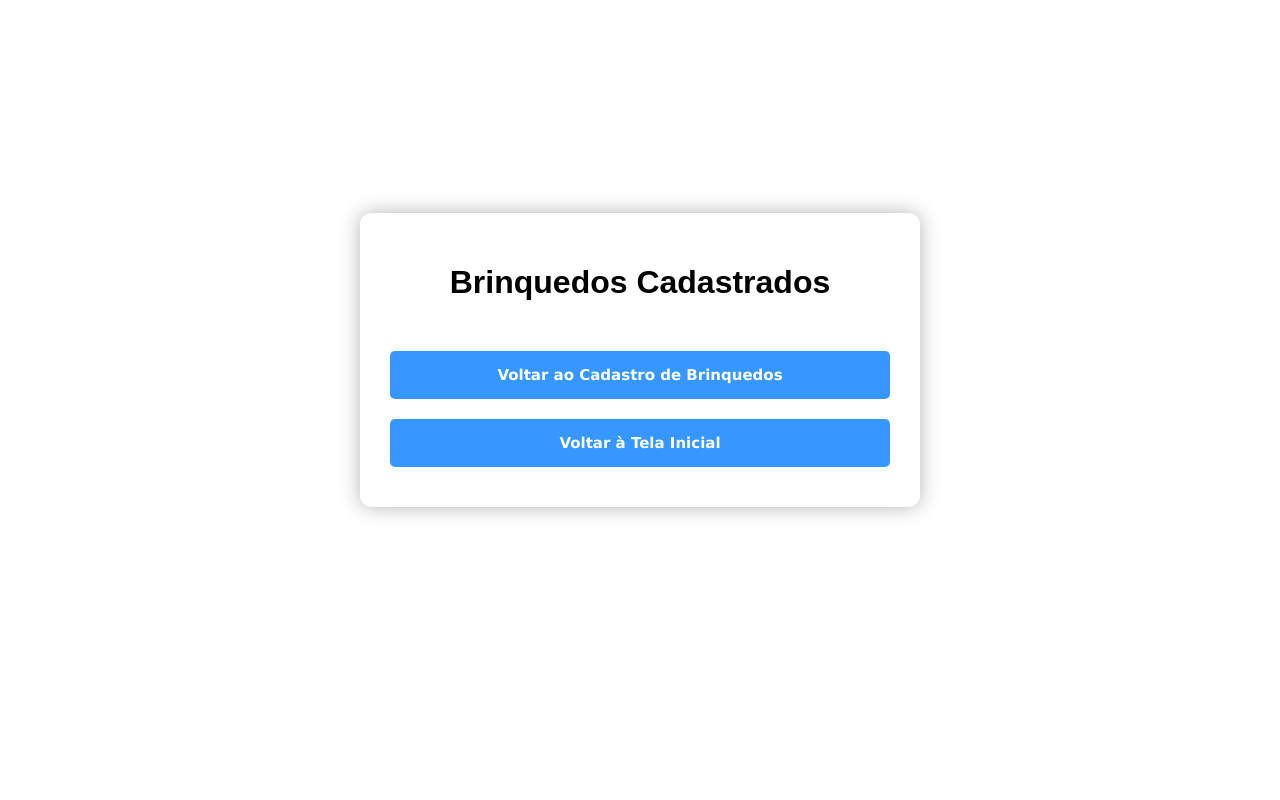
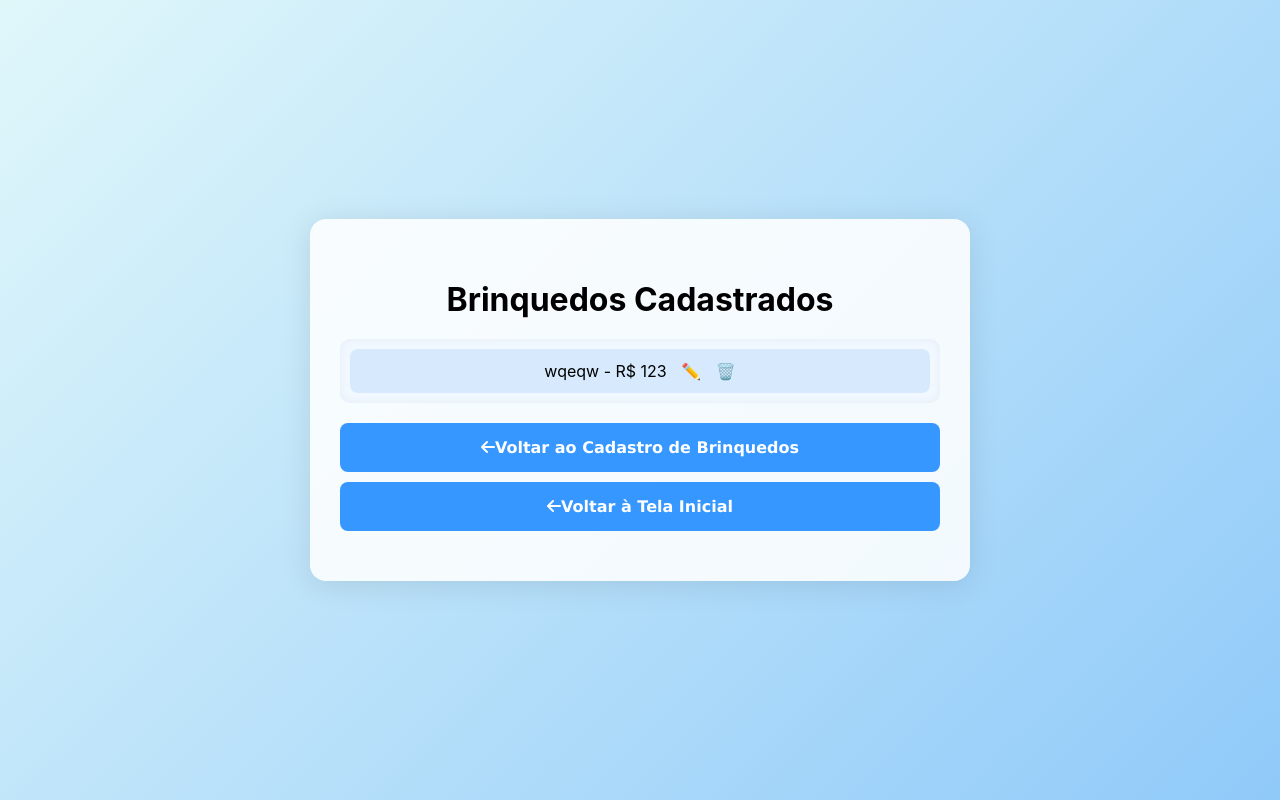
Before and after one commit to SwagMessiah02/projeto_mvc, a Flask app: page /ver_brinquedos in a window 1280 px wide. Run offline with Flask 3, Linux system fonts and the light colour scheme.

Commit message:
melhorando viwers

```diff
--- a/static/css/style.css
+++ b/static/css/style.css
@@ -1,4 +1,4 @@
-body {
+  body {
     height: 90vh;
     margin: 0;
     padding: 0;
@@ -8,13 +8,53 @@ body {
     font-family: Arial, sans-serif;
   }
 
+  body {
+    background: linear-gradient(135deg, #e0f7fa, #90caf9);
+    font-family: 'Inter', sans-serif;
+    margin: 0;
+    display: flex;
+    justify-content: center;
+    align-items: center;
+    min-height: 100vh;
+  }
+
+  .container button {
+    margin: 10px 0;
+    font-size: 16px;
+    font-weight: bold;
+    border: none;
+    border-radius: 8px;
+    background-color: #3597ff;
+    color: white;
+    padding: 15px;
+    cursor: pointer;
+    width: 100%;
+    transition: background-color 0.3s ease, transform 0.2s ease;
+  }
+
+  .container button:hover {
+    background-color: #1e78e0;
+    transform: translateY(-2px);
+  }
+
   .container {
-    background-color: rgba(255, 255, 255, 0.9);
-    padding: 30px;
+    background-color: white;
+    padding: 40px;
     border-radius: 12px;
-    max-width: 500px;
-    width: 100%;
-    box-shadow: 0 0 20px rgba(0, 0, 0, 0.3);
+    box-shadow: 0 0 25px rgba(0, 0, 0, 0.15);
+    max-width: 400px;
+    width: 90%;
+    text-align: center;
+  }
+
+  .container {
+    background-color: #ffffffdd;
+    padding: 40px 30px;
+    border-radius: 16px;
+    box-shadow: 0 4px 30px rgba(0, 0, 0, 0.1);
+    max-width: 600px;
+    width: 90%;
+    text-align: center;
   }
 
   h1 {
@@ -44,13 +84,69 @@ body {
     font-weight: bold;
   }
 
+  button:hover {
+    background-color: #00458f;
+  }
+
+  button {
+    display: block;
+    width: 100%;
+    margin: 10px 0;
+    padding: 15px;
+    font-size: 16px;
+    font-weight: bold;
+    color: #fff;
+    background-color: #3597ff;
+    border: none;
+    border-radius: 10px;
+    cursor: pointer;
+    transition: background-color 0.3s ease, transform 0.2s ease;
+  }
+
+  button:hover {
+    background-color: #1e78e0;
+    transform: translateY(-2px);
+  }
+
   .voltar{
     margin: 15px 180px;
     width: 25%;
   }
 
-  button:hover {
-    background-color: #00458f;
+  @keyframes fadeIn {
+    from {
+      opacity: 0;
+      transform: translateY(10px);
+    }
+    to {
+      opacity: 10S;
+      transform: translateY(0);
+    }
+  }
+
+  @keyframes slideFadeIn {
+    to {
+      opacity: 1;
+      transform: translateY(0);
+    }
+  }
+
+  @keyframes float {
+    0%, 100% {
+      transform: translateY(0);
+    }
+    50% {
+      transform: translateY(-3px);
+    }
+  }
+
+  ul::-webkit-scrollbar {
+    width: 8px;
+  }
+
+  ul::-webkit-scrollbar-thumb {
+    background-color: #3597ff;
+    border-radius: 10px;
   }
 
   ul {
@@ -62,13 +158,44 @@ body {
     border-radius: 8px;
   }
 
-  ul::-webkit-scrollbar {
-    width: 8px;
+  ul#listaBrinquedos {
+    list-style: none;
+    padding: 0;
+    margin: 20px 0;
+    max-height: 300px;
+    overflow-y: auto;
+    border-radius: 10px;
+    background: #f1f8ff;
+    box-shadow: inset 0 0 10px rgba(0, 0, 0, 0.05);
   }
 
-  ul::-webkit-scrollbar-thumb {
-    background-color: #3597ff;
+  ul#listaBrinquedos li {
+    background: #d7eafd;
+    margin: 10px;
+    padding: 12px 15px;
+    border-radius: 8px;
+    font-size: 16px;
+    animation: fadeIn 0.4s ease-in-out;
+  }
+
+  ul#listaUsuarios {
+    list-style: none;
+    padding: 0;
+    margin: 20px 0;
+    max-height: 300px;
+    overflow-y: auto;
     border-radius: 10px;
+    background: #f1f8ff;
+    box-shadow: inset 0 0 10px rgba(0, 0, 0, 0.05);
+  }
+
+  ul#listaUsuarios li {
+    background: #d7eafd;
+    margin: 10px;
+    padding: 12px 15px;
+    border-radius: 8px;
+    font-size: 16px;
+    animation: fadeIn 0.4s ease-in-out;
   }
 
   li {
@@ -91,22 +218,6 @@ body {
     margin-bottom: 20px;
   }
 
-  @keyframes slideFadeIn {
-    to {
-      opacity: 1;
-      transform: translateY(0);
-    }
-  }
-
-  @keyframes float {
-    0%, 100% {
-      transform: translateY(0);
-    }
-    50% {
-      transform: translateY(-3px);
-    }
-  }
-
   @media (max-width: 600px) {
     .container {
       padding: 10px;
--- a/templates/ver_brinquedos.html
+++ b/templates/ver_brinquedos.html
@@ -5,14 +5,15 @@
   <title>TestTemplateSite</title>
   <link rel="stylesheet" href="{{ url_for('static', filename='css/style.css') }}">
   <script src="{{ url_for('static', filename='js/script.js') }}" defer></script>
+  <link rel="stylesheet" href="https://cdnjs.cloudflare.com/ajax/libs/font-awesome/6.5.0/css/all.min.css">
 </head>
 <body>
   <div class="container">
     <h1>Brinquedos Cadastrados</h1>
     <ul id="listaBrinquedos"></ul>
     <p class="msg_cadastro" id="msgCadastro"></p>
-    <button onclick="location.href='/brinquedos'">Voltar ao Cadastro de Brinquedos</button>
-    <button onclick="location.href='/'">Voltar à Tela Inicial</button>
+    <button onclick="location.href='/brinquedos'"><i class="fas fa-arrow-left"></i>Voltar ao Cadastro de Brinquedos</button>
+    <button onclick="location.href='/'"><i class="fas fa-arrow-left"></i>Voltar à Tela Inicial</button>
   </div>
 </body>
 </html>
--- a/templates/ver_usuarios.html
+++ b/templates/ver_usuarios.html
@@ -5,14 +5,15 @@
   <title>TestTemplateSite</title>
   <link rel="stylesheet" href="{{ url_for('static', filename='css/style.css') }}">
   <script src="{{ url_for('static', filename='js/script.js') }}" defer></script>
+  <link rel="stylesheet" href="https://cdnjs.cloudflare.com/ajax/libs/font-awesome/6.5.0/css/all.min.css">
 </head>
 <body>
   <div class="container">
     <h1>Usuários Cadastrados</h1>
     <ul id="listaUsuarios"></ul>
     <p class="msg_cadastro" id="msgCadastro"></p>
-    <button onclick="location.href='/usuarios'">Voltar ao Cadastro de Usuários</button>
-    <button onclick="location.href='/'">Voltar à Tela Inicial</button>
+    <button onclick="location.href='/usuarios'"><i class="fas fa-arrow-left"></i>Voltar ao Cadastro de Usuários</button>
+    <button onclick="location.href='/'"><i class="fas fa-arrow-left"></i>Voltar à Tela Inicial</button>
   </div>
 </body>
 </html>
```
Also changed, not shown: static/js/script.js (+16 -16 lines), db.sqlite3.
